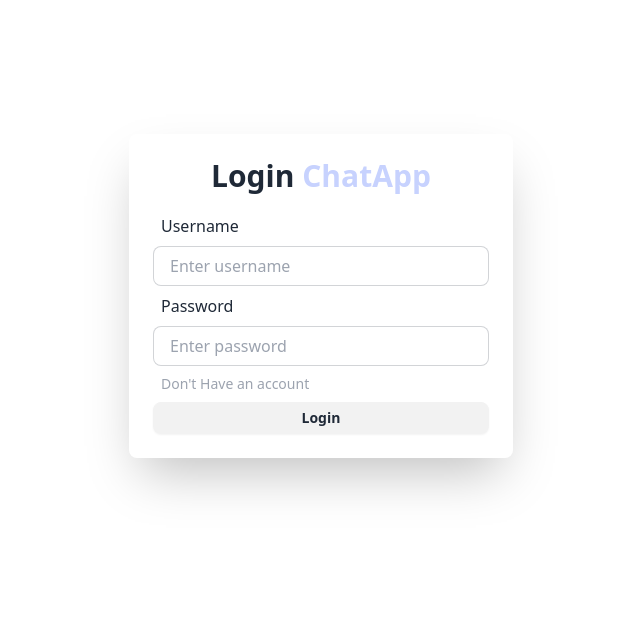
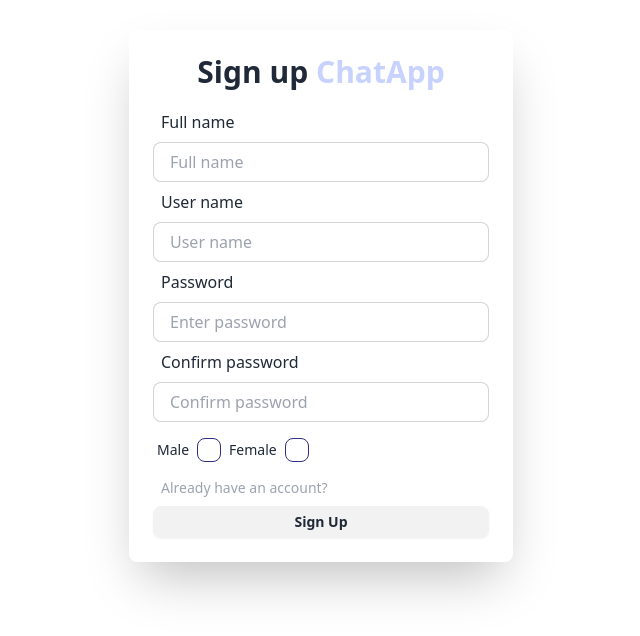
Before and after one commit to DavidCebzan/real-time-mern-chat-app, a React (Vite) app in the folder frontend/: page /signup in a window 1280 px wide. Shown: the part 136-772 px from the top of the page, without its empty margins (319-959 px from the left). Built offline with nearby package versions, Linux system fonts and the light colour scheme.

Commit message:
add the signup page

```diff
--- a/frontend/src/App.tsx
+++ b/frontend/src/App.tsx
@@ -1,12 +1,14 @@
 import './App.css'
-import Login from './pages/login/Login'
+// import Login from './pages/login/Login'
+import Signup from './pages/signup/Signup'
 
 function App() {
 
 
   return (
     <div className='p-4 h-screen flex items-center justify-center'>
-      <Login/>
+      {/* <Login/> */}
+      <Signup/>
     </div>
 
   )
--- /dev/null
+++ b/frontend/src/pages/signup/GenderCheckbox.tsx
@@ -0,0 +1,27 @@
+import React from 'react'
+
+function GenderCheckbox() {
+  return (
+    <div className='flex mt-2'>
+        <div className='form-control'>
+            <label className='label gap-2 cursor-pointer'>
+                <span className='label-text'>
+                    Male
+                </span>
+                <input type='checkbox' className='checkbox border-indigo-900'/>
+            </label>
+        </div>
+
+        <div className='form-control'>
+            <label className='label gap-2 cursor-pointer'>
+                <span className='label-text'>
+                    Female
+                </span>
+                <input type='checkbox' className='checkbox border-indigo-900'/>
+            </label>
+        </div>
+    </div>
+  )
+}
+
+export default GenderCheckbox
--- a/frontend/src/pages/signup/Signup.tsx
+++ b/frontend/src/pages/signup/Signup.tsx
@@ -1,9 +1,64 @@
 import React from 'react'
+import GenderCheckbox from './GenderCheckbox'
 
 function Signup() {
-  return (
-    <div>Signup</div>
-  )
+    return (
+        <div className=' flex flex-col items-center justify-center min-w-96 mx-auto'>
+
+            <div className='w-full p-6 rounded-lg shadow-2xl bg-gray-400 bg-clip-padding backdrop-filter backdrop-blur-lg bg-opacity-0'>
+                <h1 className=' text-3xl font-semibold text-center pb-3'>
+                    Sign up
+                    <span className=' text-indigo-200'> ChatApp</span>
+                </h1>
+
+                <form>
+                    <div>
+                        <label className='label p-2'>
+                            <span className='text-base label-text'>Full name</span>
+                        </label>
+                        <input type='text' placeholder='Full name' className='w-full input input-bordered h-10' />
+                    </div>
+
+
+                    <div>
+                        <label className='label p-2'>
+                            <span className='text-base label-text'>User name</span>
+                        </label>
+                        <input type='text' placeholder='User name' className='w-full input input-bordered h-10' />
+                    </div>
+
+                    <div>
+                        <label className='label p-2'>
+                            <span className='text-base label-text'>Password</span>
+                        </label>
+                        <input type='text' placeholder='Enter password' className='w-full input input-bordered h-10' />
+                    </div>
+
+
+                    <div>
+                        <label className='label p-2'>
+                            <span className='text-base label-text'>Confirm password</span>
+                        </label>
+                        <input type='text' placeholder='Confirm password' className='w-full input input-bordered h-10' />
+                    </div>
+
+
+                    {/* Gender checkbox */}
+                    <GenderCheckbox/>
+
+                    <a href='#' className='text-sm text-gray-400 hover:underline hover:text-indigo-200 mt-2 flex px-2'>
+                        Already have an account?
+                    </a>
+                    <div>
+                        <button className='btn btn-block btn-sm mt-2'>
+                            Sign Up
+                        </button>
+                    </div>
+                </form>
+            </div>
+
+        </div>
+    )
 }
 
 export default Signup
```
